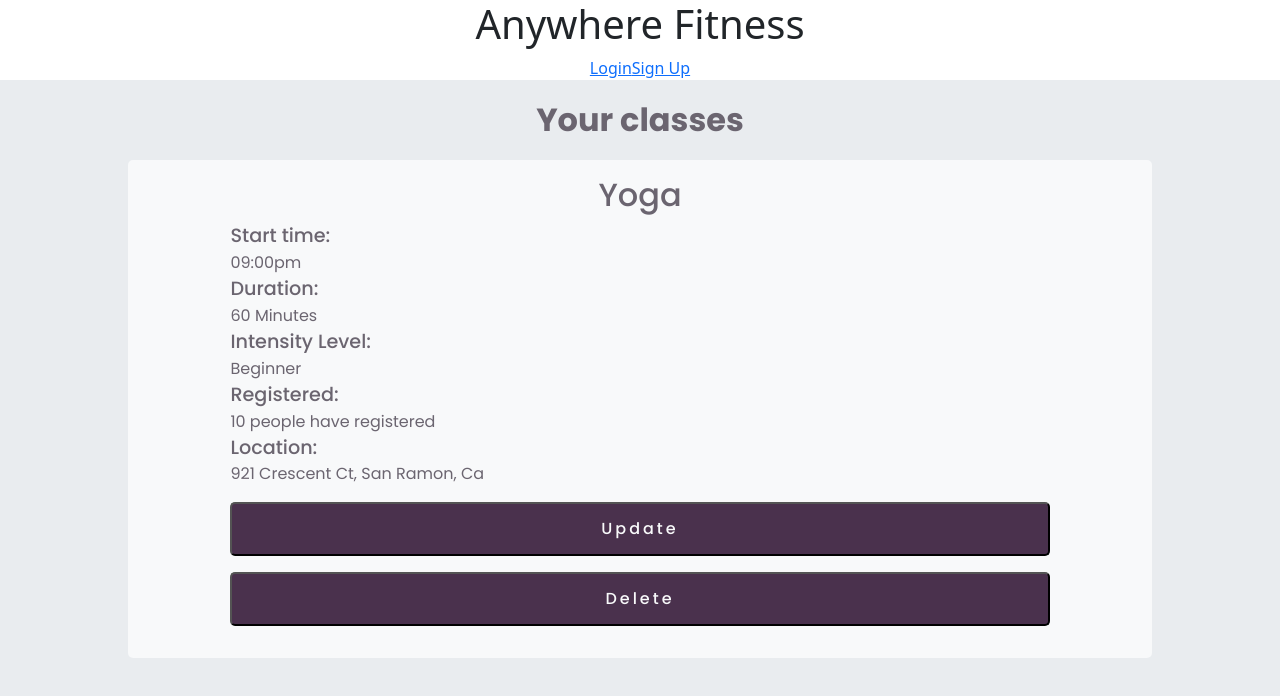
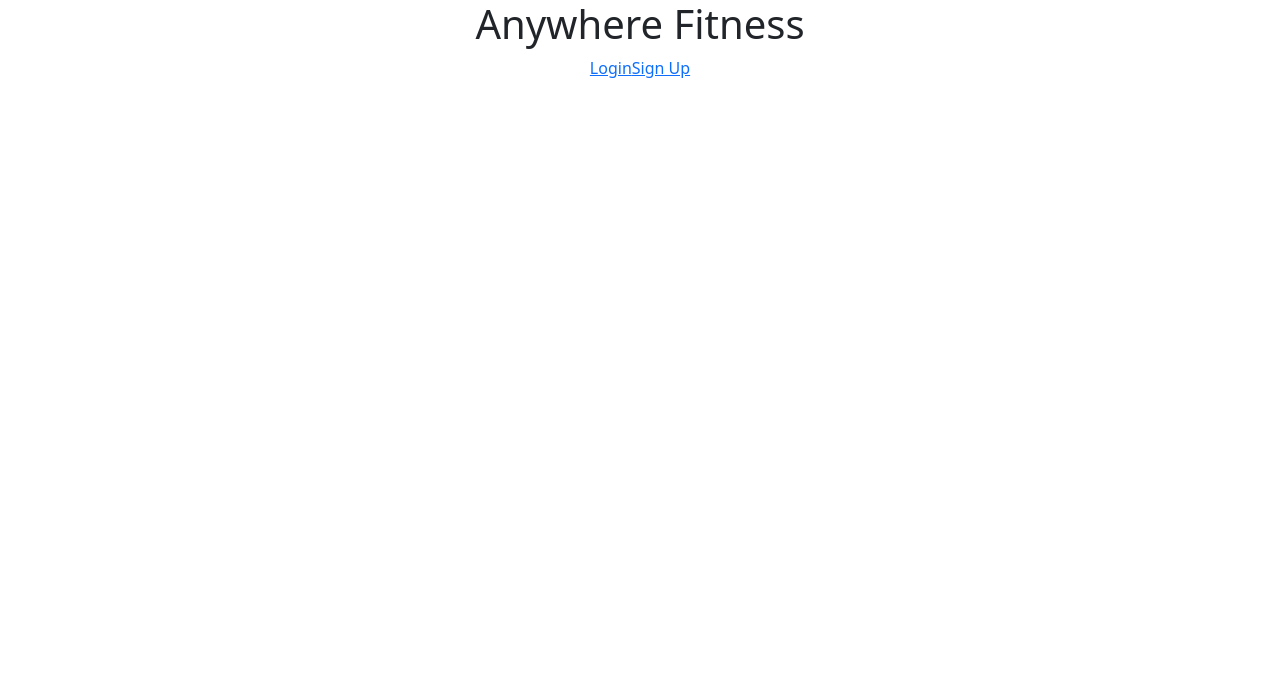
Before and after one commit to AnywhereFit/front-end, a React (Create React App) app in the folder anywhere-fit/: page / in a window 1280 px wide. Shown: the top 696 px of the page. Built offline with nearby package versions, Linux system fonts and the light colour scheme.

Commit message:
updating index and app

```diff
--- a/anywhere-fit/src/App.js
+++ b/anywhere-fit/src/App.js
@@ -1,7 +1,7 @@
 import React from "react";
 import { Link } from "react-router-dom";
 import "./App.css";
-import InsLanding from "./components/InsLanding";
+
 function App() {
   return (
     <div className="App">
@@ -10,7 +10,6 @@ function App() {
         <Link to="login">Login</Link>
         <Link to="signup">Sign Up</Link>
       </header>
-      <InsLanding />
     </div>
   );
 }
--- a/anywhere-fit/src/index.js
+++ b/anywhere-fit/src/index.js
@@ -9,6 +9,7 @@ import App from "./App";
 import Login from "./components/Login";
 import SignUp from "./components/SignUp";
 import CreateClass from "./components/createClass/CreateClass";
+import InsLanding from "./components/InsLanding";
 
 const rootElement = document.getElementById("root");
 render(
@@ -17,7 +18,8 @@ render(
       <Route path="/" element={<App />} />
       <Route path="login" element={<Login />} />
       <Route path="signup" element={<SignUp />} />
-      <Route path="create-class" element={<CreateClass />} />
+      <Route path="createclass" element={<CreateClass />} />
+      <Route path="inslanding" element={<InsLanding />} />
     </Routes>
   </BrowserRouter>,
   rootElement
```
